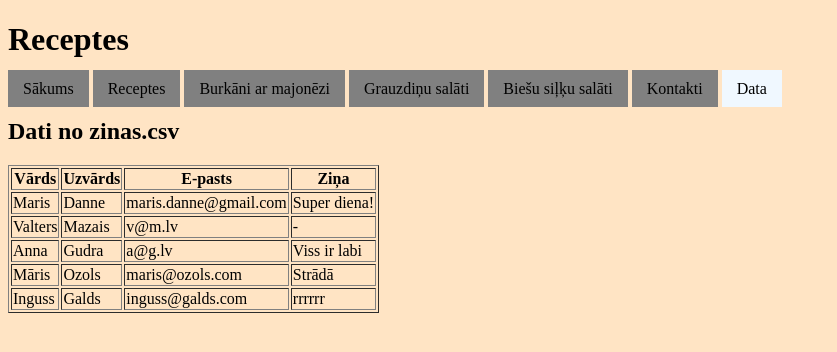
After one commit to jk-web-admin-0722/flask_intro_md, a Flask app: page /data in a window 1280 px wide. The commit adds this page. Shown: the top 352 px of the page, without its empty margins (0-837 px from the left). Run offline with Flask 2, Linux system fonts and the light colour scheme.

Commit message:
dati csv

```diff
--- a/main.py
+++ b/main.py
@@ -66,9 +66,31 @@ def burkanu():
 def grauzdinu():
     return render_template('grauzdinu.html')
 
-@app.route('/kontakti')
+@app.route('/kontakti', methods = ['GET', 'POST'])
 def kontakti():
-    return render_template('kontakti.html')
+    msg = ""
+    if request.method == 'POST':
+        firstname = request.form.get('first-name')
+        lastname =  request.form.get('last-name')
+        email = request.form.get('email')
+        text = request.form.get('text')
+        line = f"{firstname},{lastname},{email},{text}\n"
+        with open("zinas.csv", "a", encoding="utf-8") as f:
+            f.write(line)
+
+        msg = "Paldies! Jūsu ziņa saņemta!"
+
+    return render_template('kontakti.html', message = msg)
+
+
+@app.route('/data')
+def data():
+    data = []
+    with open("zinas.csv", "r", encoding="utf-8") as f:
+        for rindina in f.readlines():
+            data.append(rindina.strip().split(','))
+
+    return render_template('data.html', zinas = data)
 
 if __name__ == '__main__':
     app.run(debug = True)
--- /dev/null
+++ b/templates/data.html
@@ -0,0 +1,29 @@
+{% extends "layout.html" %}
+
+{% set lapa = 'data' %}
+
+{% block saturs %}
+    <h2>Dati no zinas.csv</h2>
+
+    <table border="1">
+        <thead>
+            <tr>
+                <th>Vārds</th>
+                <th>Uzvārds</th>
+                <th>E-pasts</th>
+                <th>Ziņa</th>
+            </tr>
+        </thead>
+        <tbody>
+            {% for zina in zinas %}
+            <tr>
+                <td>{{ zina[0] }}</td>
+                <td>{{ zina[1] }}</td>
+                <td>{{ zina[2] }}</td>
+                <td>{{ zina[3] }}</td>
+            </tr>
+            {% endfor %}
+        </tbody>
+    </table>
+
+{% endblock %}
--- a/templates/kontakti.html
+++ b/templates/kontakti.html
@@ -3,10 +3,10 @@
 {% set lapa = 'forma' %}
 
 {% block saturs %}
-    <h1>Registration Form</h1>
+    <h2>Registration Form</h2>
     <p>Please fill out this form with the required information</p>
-    <h2>{{ message }}</h2>
-    <form action='/forma' method="POST">
+    <form action='/kontakti' method="POST">
+      <h3>{{ message }}</h3>
       <fieldset>
         <label for="first-name">Enter Your First Name: <input id="first-name" name="first-name" type="text" required /></label>
         <label for="last-name">Enter Your Last Name: <input id="last-name" name="last-name" type="text" required /></label>
--- a/templates/layout.html
+++ b/templates/layout.html
@@ -17,6 +17,7 @@
         <li><a {% if lapa == "grauzdinu" %} class="active" {% endif %} href="/grauzdinu">Grauzdiņu salāti</a></li>
         <li><a {% if lapa == "biesu" %} class="active" {% endif %} href="/biesu">Biešu siļķu salāti</a></li>
         <li><a {% if lapa == "kontakti" %} class="active" {% endif %} href="/kontakti">Kontakti</a></li>
+        <li><a {% if lapa == "data" %} class="active" {% endif %} href="/data">Data</a></li>
     </ul>
 
     <section>
--- /dev/null
+++ b/zinas.csv
@@ -0,0 +1,5 @@
+Maris,Danne,maris.danne@gmail.com,Super diena!
+Valters,Mazais,v@m.lv,-
+Anna,Gudra,a@g.lv,Viss ir labi
+Māris,Ozols,maris@ozols.com,Strādā
+Inguss,Galds,inguss@galds.com,rrrrrr
```
